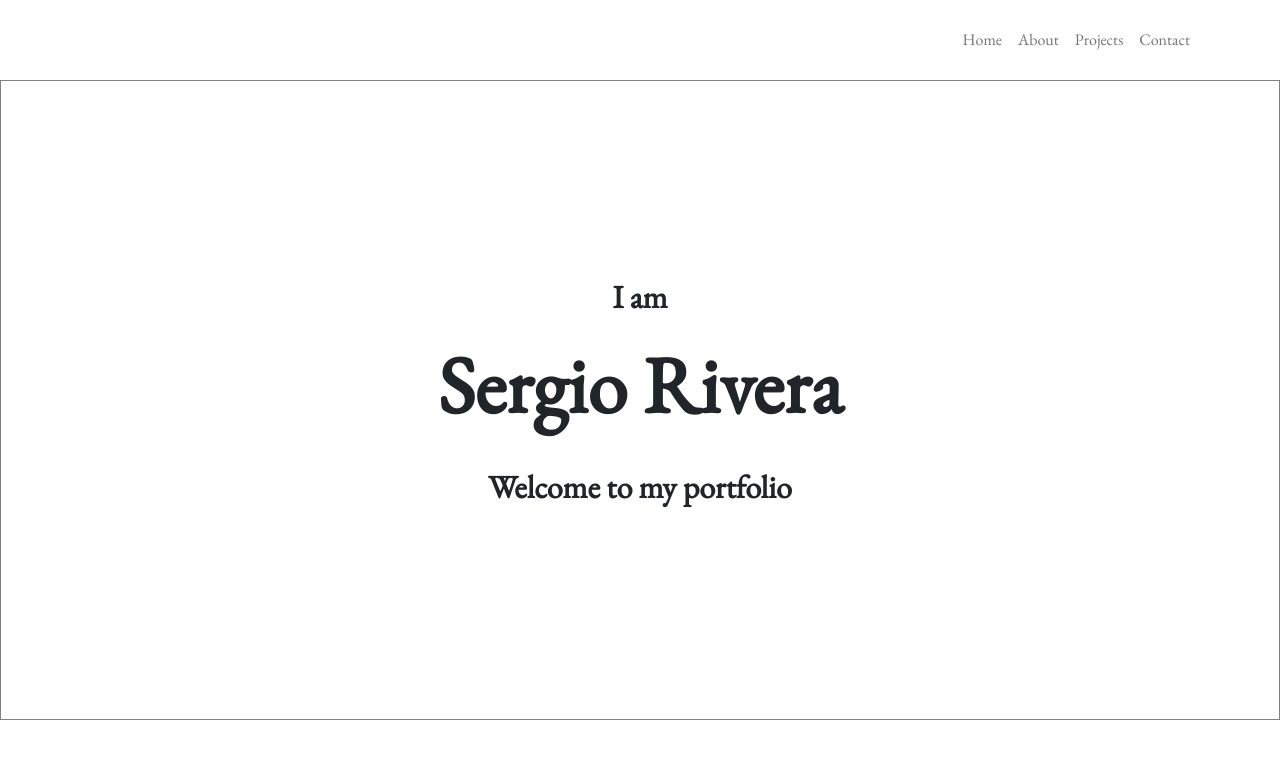
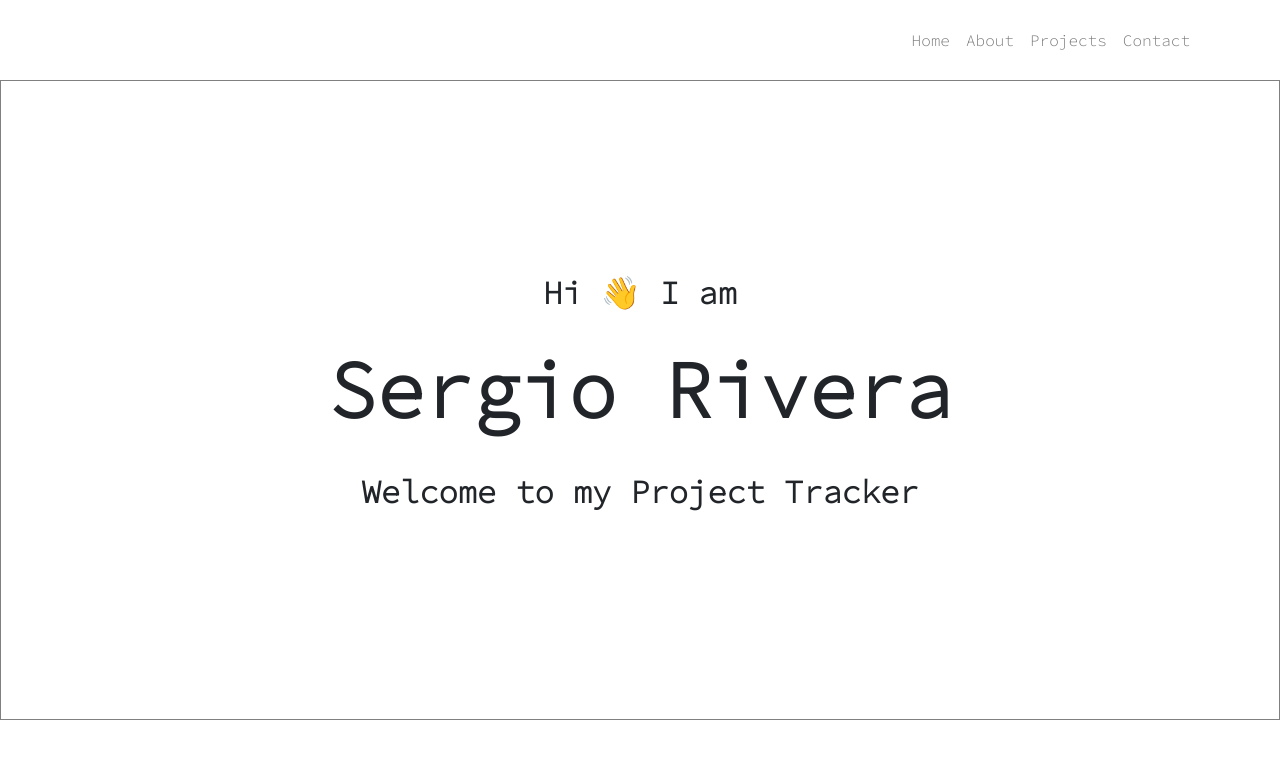
Before and after one commit to sergiorivera50/portfolio, a React (Create React App) app in the folder client/: page / in a window 1280 px wide. Shown: the top 758 px of the page. Built offline with nearby package versions, Linux system fonts and the light colour scheme; the HTML template or start-up script is replaced by a standard one.

Commit message:
Animations

```diff
--- a/client/public/index.html
+++ b/client/public/index.html
@@ -25,10 +25,6 @@
       Learn how to configure a non-root public URL by running `npm run build`.
     -->
     <title>React App</title>
-
-    <link rel="preconnect" href="https://fonts.googleapis.com">
-    <link rel="preconnect" href="https://fonts.gstatic.com" crossorigin>
-    <link href="https://fonts.googleapis.com/css2?family=EB+Garamond&display=swap" rel="stylesheet">
   </head>
   <body>
     <noscript>You need to enable JavaScript to run this app.</noscript>
--- a/client/src/components/MainHeader.tsx
+++ b/client/src/components/MainHeader.tsx
@@ -1,6 +1,7 @@
 import React from "react"
 import { Container, Row } from "react-bootstrap"
 import "../css/debug.css"
+import "../css/animations.css"
 
 class MainHeader extends React.Component {
   render() {
@@ -11,9 +12,9 @@ class MainHeader extends React.Component {
           style={{ minHeight: "80vh" }}
         >
           <div>
-            <p style={{ fontWeight: "bold", fontSize: "4vh" }}>I am</p>
-            <h1 style={{ fontWeight: "bold", fontSize: "10vh" }}>Sergio Rivera</h1>
-            <p style={{ fontWeight: "bold", fontSize: "4vh", marginTop: "30px" }}>Welcome to my portfolio</p>
+            <p style={{ fontWeight: "bold", fontSize: "2em" }}>Hi <span className="wave">👋</span> I am</p>
+            <h1 className="fadein duration2s" style={{ fontWeight: "bold", fontSize: "5em" }}>Sergio Rivera</h1>
+            <p className="fadein delay2s" style={{ fontWeight: "bold", fontSize: "2em", marginTop: "30px" }}>Welcome to my Project Tracker</p>
           </div>
         </Row>
       </Container>
--- /dev/null
+++ b/client/src/css/animations.css
@@ -0,0 +1,111 @@
+:root {
+  --default-duration: 1s;
+}
+
+/* Utils */
+
+.delay2s {
+  animation-delay: 2s !important;
+  -moz-animation-delay: 2s !important;
+  -webkit-animation-delay: 2s !important;
+  -o-animation-delay: 2s !important;
+}
+
+.delay4s {
+  animation-delay: 4s !important;
+  -moz-animation-delay: 4s !important;
+  -webkit-animation-delay: 4s !important;
+  -o-animation-delay: 4s !important;
+}
+
+.delay6s {
+  animation-delay: 6s !important;
+  -moz-animation-delay: 6s !important;
+  -webkit-animation-delay: 6s !important;
+  -o-animation-delay: 6s !important;
+}
+
+.duration2s {
+  animation-duration: 2s !important;
+  -moz-animation-duration: 2s !important;
+  -webkit-animation-duration: 2s !important;
+  -o-animation-duration: 2s !important;
+}
+
+.duration3s {
+  animation-duration: 3s !important;
+  -moz-animation-duration: 3s !important;
+  -webkit-animation-duration: 3s !important;
+  -o-animation-duration: 3s !important;
+}
+
+.duration4s {
+  animation-duration: 4s !important;
+  -moz-animation-duration: 4s !important;
+  -webkit-animation-duration: 4s !important;
+  -o-animation-duration: 4s !important;
+}
+
+/* Fade-in animation */
+
+.fadein {
+  margin-top: 25px;
+  font-size: 21px;
+  text-align: center;
+  opacity: 0;
+
+  /* Generic */
+  animation-name: fadein;
+  animation-duration: var(--default-duration);
+  animation-fill-mode: forwards;
+  /* Firefox */
+  -moz-animation-name: fadein;
+  -moz-animation-duration: var(--default-duration);
+  /* Safari and Chrome */
+  -webkit-animation-name: fadein;
+  -webkit-animation-duration: var(--default-duration);
+  -webkit-animation-fill-mode: forwards;
+  /* Opera */
+  -o-animation-name: fadein;
+  -o-animation-duration: var(--default-duration);
+}
+
+@keyframes fadein {
+  from { opacity: 0 }
+  to { opacity: 1 }
+}
+
+@-moz-keyframes fadein { /* Firefox */
+  from { opacity: 0 }
+  to { opacity: 1 }
+}
+
+@-webkit-keyframes fadein { /* Safari and Chrome */
+  from { opacity:0 }
+  to { opacity: 1 }
+}
+
+@-o-keyframes fadein { /* Opera */
+  from { opacity: 0 }
+  to { opacity: 1 }
+}
+
+/* Wave animation */
+
+.wave {
+  animation-name: wave-animation;  /* Refers to the name of your @keyframes element below */
+  animation-duration: 2.5s;        /* Change to speed up or slow down */
+  transform-origin: 70% 70%;       /* Pivot around the bottom-left palm */
+  display: inline-block;
+}
+
+@keyframes wave-animation {
+    0% { transform: rotate( 0.0deg) }
+   10% { transform: rotate(14.0deg) }  /* The following five values can be played with to make the waving more or less extreme */
+   20% { transform: rotate(-8.0deg) }
+   30% { transform: rotate(14.0deg) }
+   40% { transform: rotate(-4.0deg) }
+   50% { transform: rotate(10.0deg) }
+   60% { transform: rotate( 0.0deg) }  /* Reset for the last half to pause */
+  100% { transform: rotate( 0.0deg) }
+}
--- a/client/src/css/global.css
+++ b/client/src/css/global.css
@@ -1,3 +1,5 @@
+@import url('https://fonts.googleapis.com/css2?family=Source+Code+Pro:wght@300&display=swap');
+
 * {
-  font-family: "EB Garamond", serif;
+  font-family: "Source Code Pro", monospace;
 }
```
